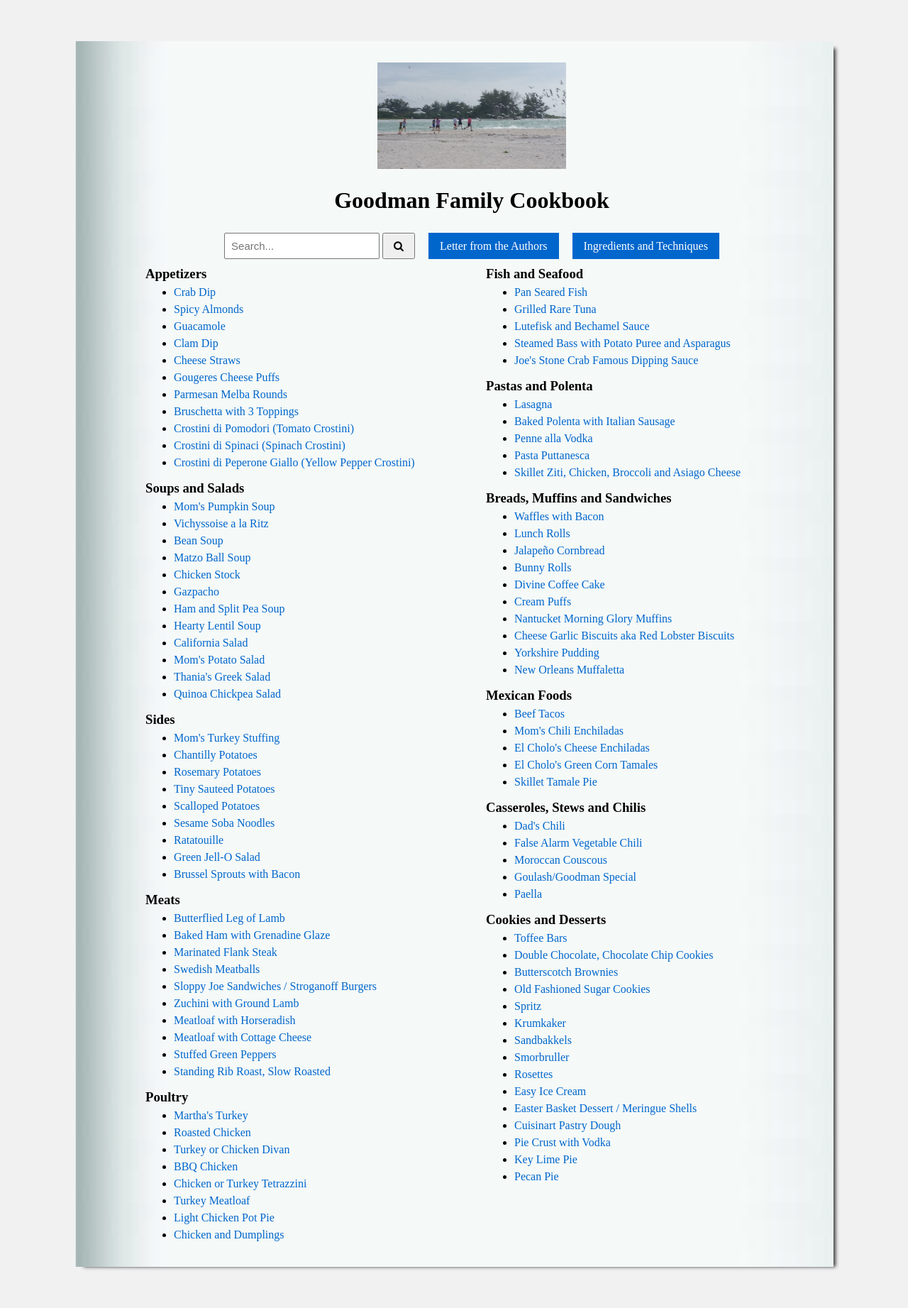
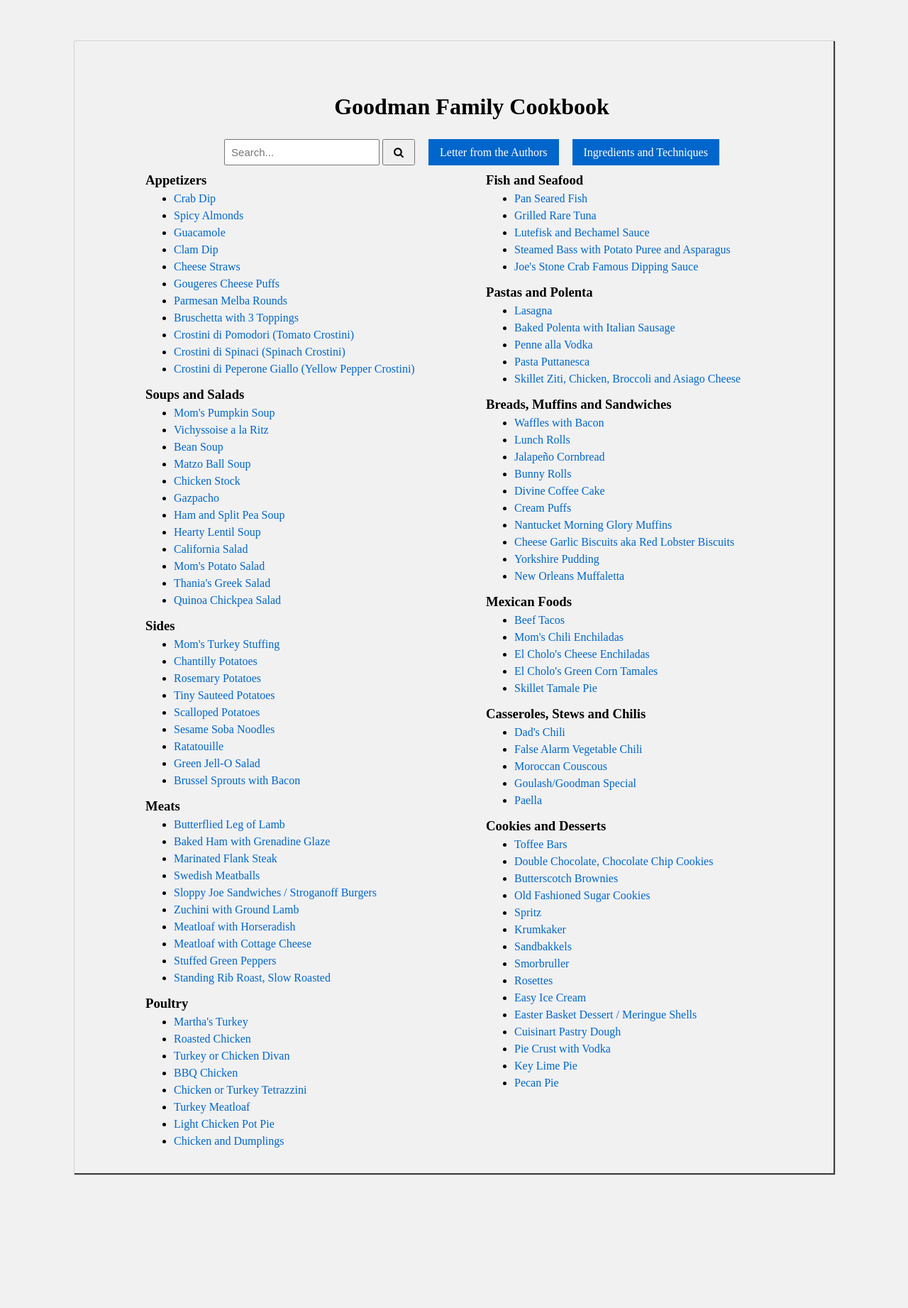
Before and after one commit to mckornfield/goodman-cookbook, a Jekyll site: the page built from index.md, in a window 1280 px wide. Shown: the whole page at 71% size. Built offline with Jekyll 4.4.1, drawn with Linux system fonts in a browser that asks for light colours; after the commit the page ends 1711 px from its top, so only the background shows below that.

Commit message:
change styling and bundling

```diff
--- a/Gemfile
+++ b/Gemfile
@@ -29,3 +29,5 @@ end
 
 # Windows does not include zoneinfo files, so bundle the tzinfo-data gem
 gem 'tzinfo-data', platforms: [:mingw, :mswin, :x64_mingw, :jruby]
+
+gem "webrick", "~> 1.7"
--- a/assets/css/style.css
+++ b/assets/css/style.css
@@ -11,9 +11,8 @@
   padding-left: 60px;
   padding-right: 10px;
   padding-bottom: 20px;
-  background: url(recipe_bg.png) top left;
   background-repeat: round;
-  box-shadow: 8px 5px 5px -5px rgba(0,0,0,0.75);
+  box-shadow: 1px 1px 1px 1px rgba(0,0,0,0.75);
   background-size: contain;
   overflow:auto;
 }
@@ -89,13 +88,13 @@
   text-align: center;
   padding-top: 10px;
 }
-
+/*
 #logo {
   min-height: 150px;
   max-height: 300px;
   background: url(goodman_fam.jpg) no-repeat center;
   background-size: contain;
-}
+} */
 
 #ingredients {
   float: left;
```
Also changed, not shown: Gemfile.lock, 1 other file.
